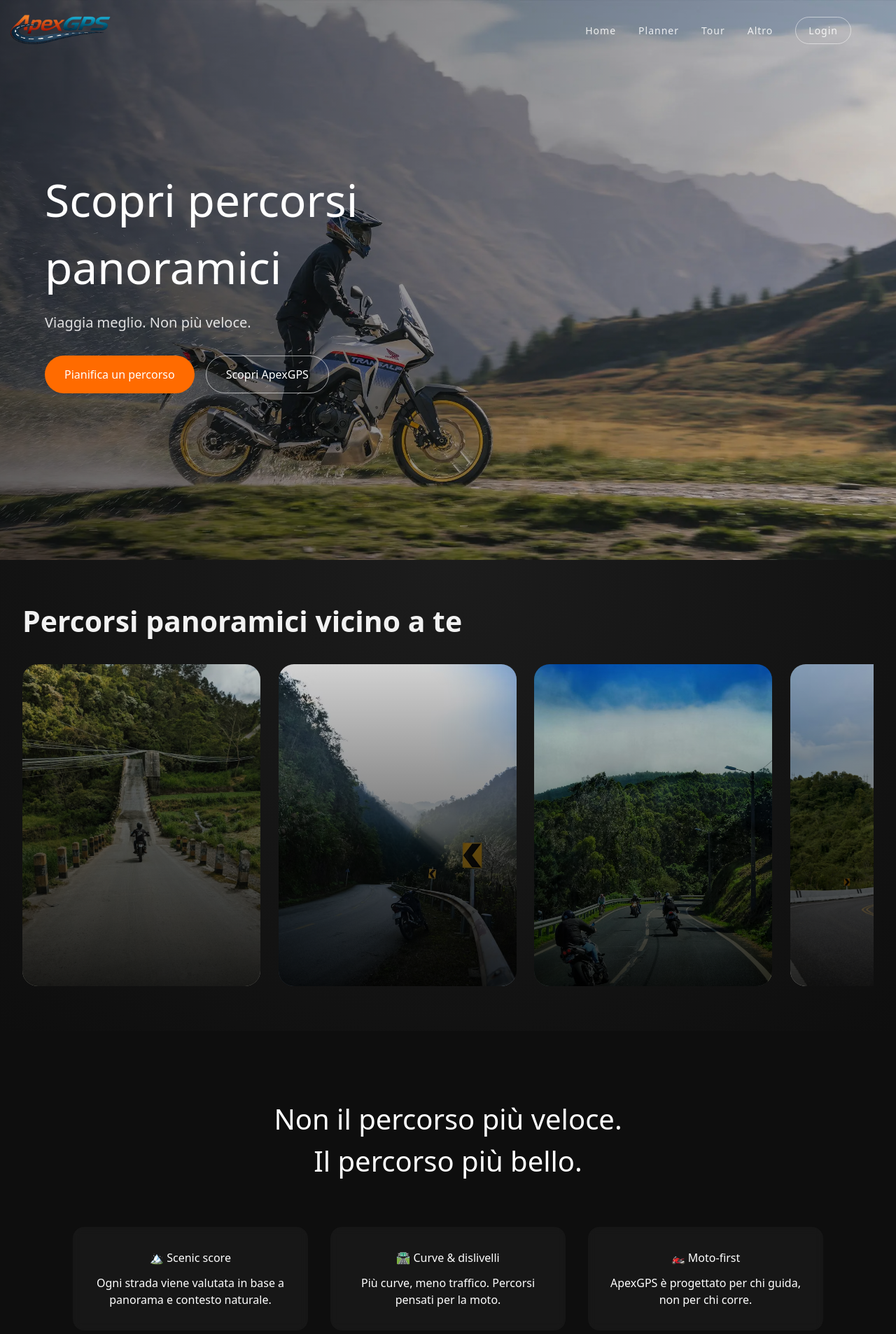
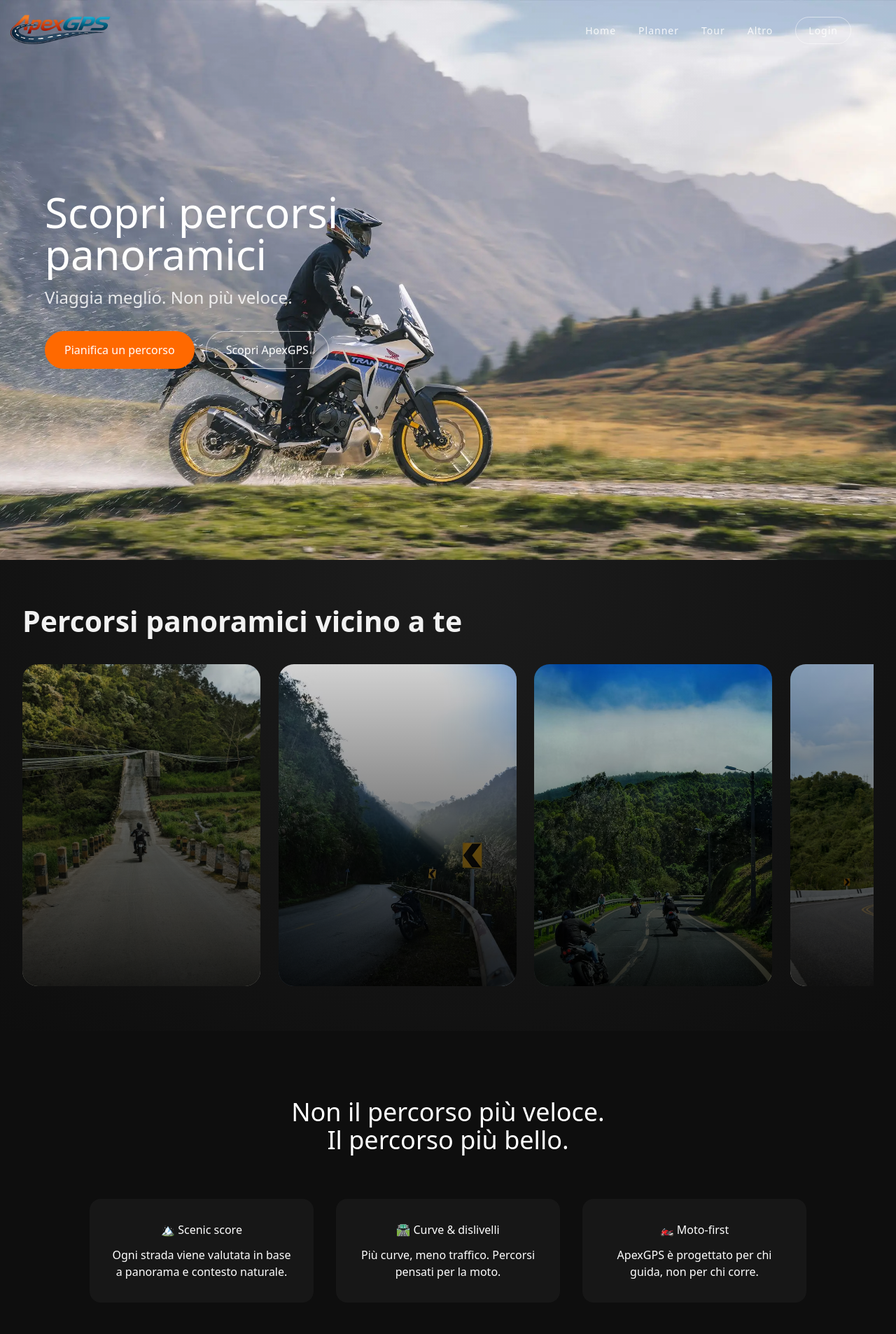
Before and after one commit to Omarone529/ApexGPS_Web, a React (Vite) app: page / in a window 1280 px wide. Shown: the top 1906 px of the page at 70% size. Built offline with nearby package versions, Linux system fonts and the light colour scheme.

Commit message:
feat: refactor Home.jsx using tailwindcss

```diff
--- a/src/pages/Home.jsx
+++ b/src/pages/Home.jsx
@@ -6,22 +6,36 @@ function Home() {
   return (
     <>
       {/* HERO */}
-      <section className="hero">
-        <img src="/moto.webp" alt="Viaggio in moto" className="hero-img" />
+      <section
+        className="flex relative items-center overflow-hidden
+                          min-h-screen w-screen"
+      >
+        <img
+          src="/moto.webp"
+          alt="Viaggio in moto"
+          className="absolute inset-0 w-full h-full object-cover object-center"
+        />
 
-        <div className="hero-overlay" />
+        <div className="absolute inset-0 bg-linear-to-r from-[#00000006] to-[#00000002]" />
 
-        <div className="hero-content">
-          <h1>Scopri percorsi panoramici</h1>
-          <p>Viaggia meglio. Non più veloce.</p>
+        <div className="relative z-1 pl-16 max-w-xl">
+          <h1 className="text-6xl m-0">Scopri percorsi panoramici</h1>
+          <p className="mt-4 text-2xl opacity-85">Viaggia meglio. Non più veloce.</p>
 
-          <div className="hero-actions">
-            <Link to="/planner" className="btn-primary">
+          <div className="mt-8 flex gap-4">
+            <Link
+              to="/planner"
+              className="
+                                  py-3.5 px-7 rounded-full border-none text-white cursor-pointer
+                                  bg-orange-500 text-base inline-flex items-center justify-center"
+            >
               Pianifica un percorso
             </Link>
 
             <button
-              className="btn-secondary"
+              className="
+                  py-3.5 px-7 rounded-full bg-transparent border border-white/60
+                  text-white cursor-pointer"
               type="button"
               onClick={() => {
                 document
@@ -41,26 +55,26 @@ function Home() {
       </section>
 
       {/* VALUE PROPOSITION */}
-      <section className="value">
-        <h2>
+      <section className="py-24 px-16 max-w-6xl mx-auto text-center my-0">
+        <h2 className="text-4xl mb-16">
           Non il percorso più veloce.
           <br />
           Il percorso più bello.
         </h2>
 
-        <div className="value-cards">
-          <div className="value-card">
-            <h3>🏔 Scenic score</h3>
+        <div className="grid grid-cols-[repeat(auto-fit,minmax(260px,1fr))] gap-8">
+          <div className="p-8 rounded-2xl bg-white/4">
+            <h3 className="mb-3">🏔 Scenic score</h3>
             <p>Ogni strada viene valutata in base a panorama e contesto naturale.</p>
           </div>
 
-          <div className="value-card">
-            <h3>🛣 Curve & dislivelli</h3>
+          <div className="p-8 rounded-2xl bg-white/4">
+            <h3 className="mb-3">🛣 Curve & dislivelli</h3>
             <p>Più curve, meno traffico. Percorsi pensati per la moto.</p>
           </div>
 
-          <div className="value-card">
-            <h3>🏍 Moto-first</h3>
+          <div className="p-8 rounded-2xl bg-white/4">
+            <h3 className="mb-3">🏍 Moto-first</h3>
             <p>ApexGPS è progettato per chi guida, non per chi corre.</p>
           </div>
         </div>
```
